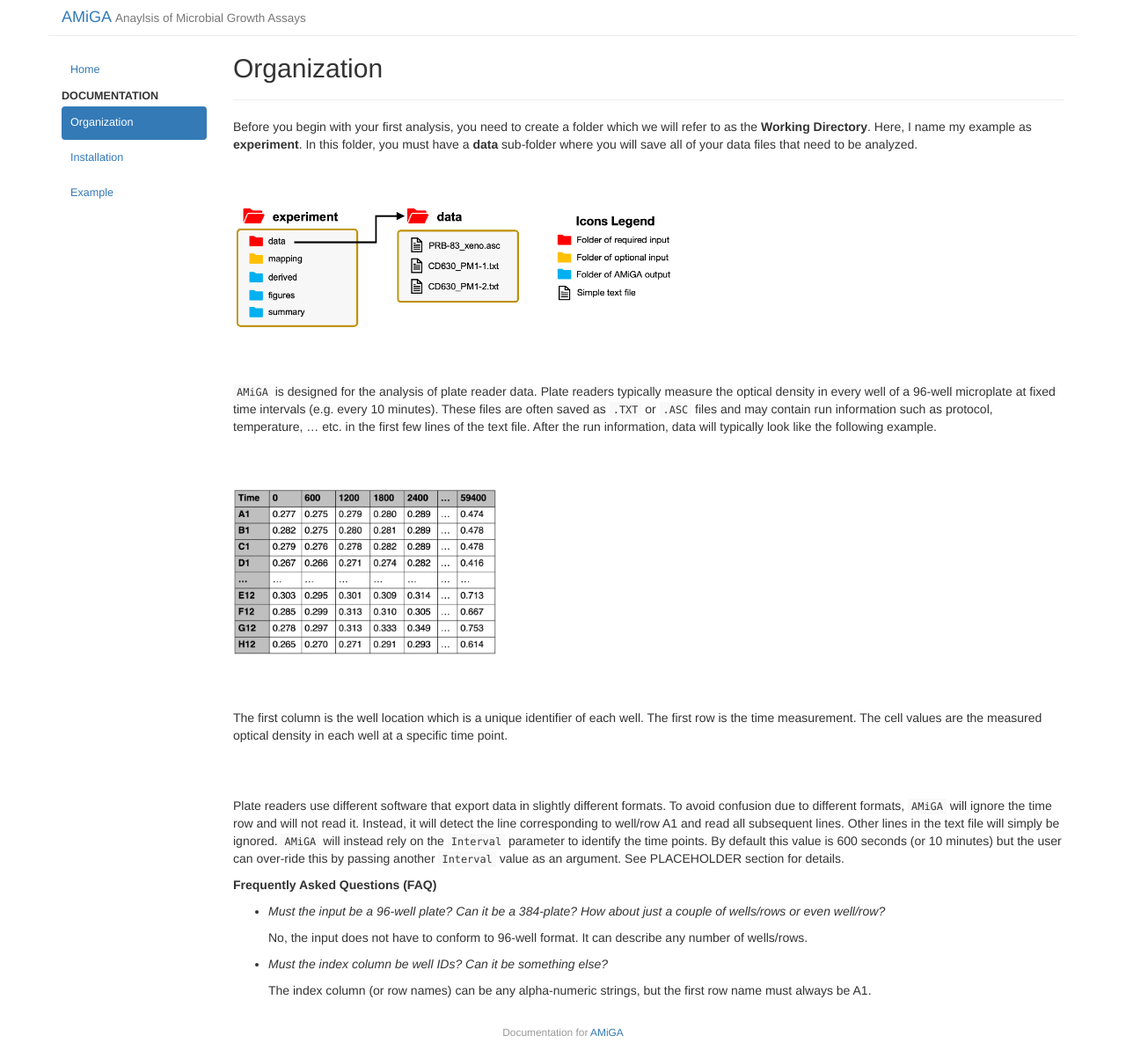
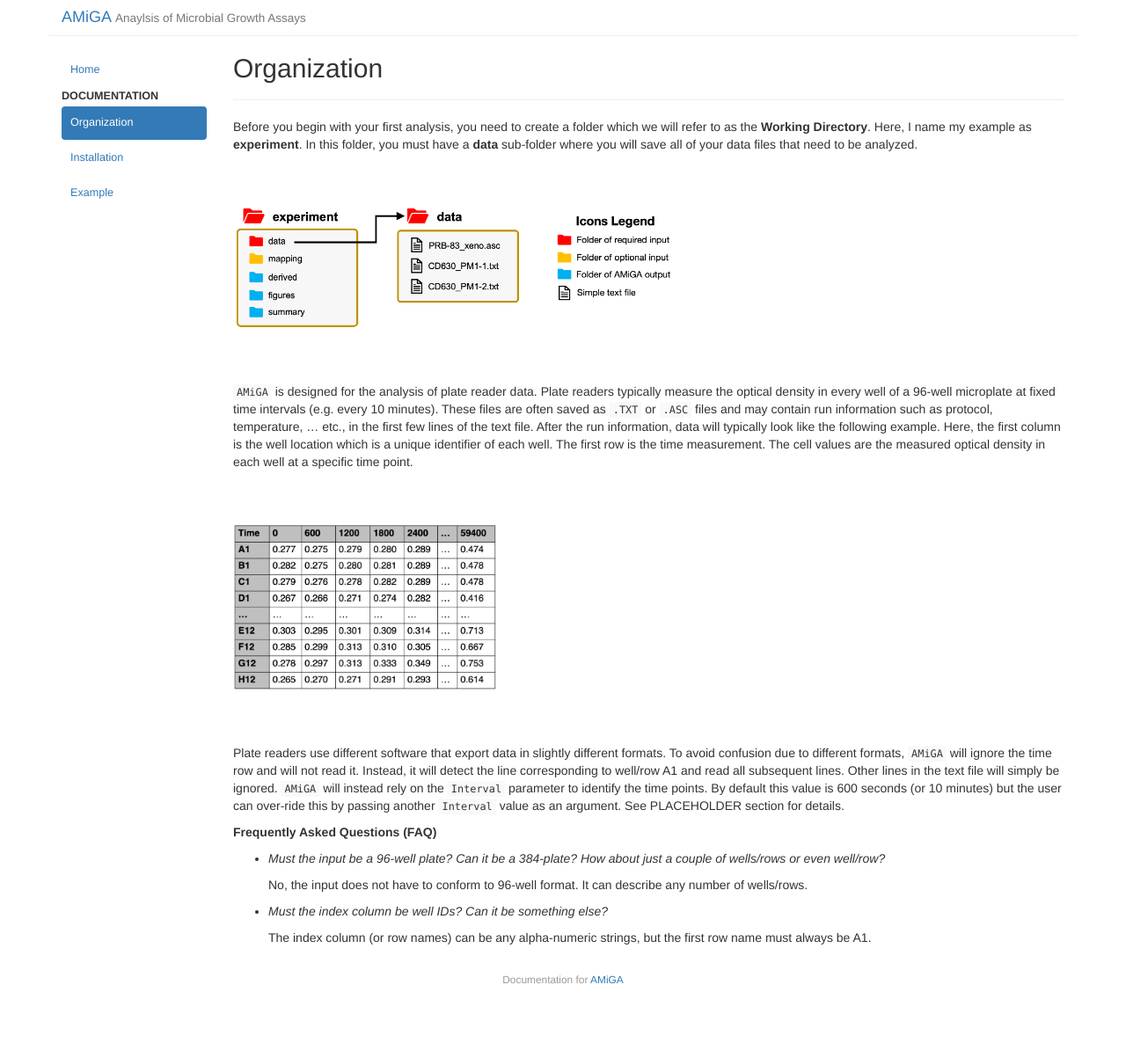
Before and after one commit to firasmidani/amiga, a Jekyll site: the page built from docs/_posts/2020-03-24-organization.md, in a window 1280 px wide. Shown: the whole page at 88% size. Built offline with Jekyll 4.4.1, drawn with Linux system fonts in a browser that asks for light colours; after the commit the page ends 1143 px from its top, so only the background shows below that.

Commit message:
formattingush

```diff
--- a/docs/_posts/2020-03-24-organization.md
+++ b/docs/_posts/2020-03-24-organization.md
@@ -14,16 +14,12 @@
 
 <br /><br />
 
-`AMiGA` is designed for the analysis of plate reader data. Plate readers typically measure the optical density in every well of a 96-well microplate at fixed time intervals (e.g. every 10 minutes). These files are often saved as `.TXT` or `.ASC` files and may contain run information such as protocol, temperature, ... etc. in the first few lines of the text file. After the run information, data will typically look like the following example.
+`AMiGA` is designed for the analysis of plate reader data. Plate readers typically measure the optical density in every well of a 96-well microplate at fixed time intervals (e.g. every 10 minutes). These files are often saved as `.TXT` or `.ASC` files and may contain run information such as protocol, temperature, ... etc., in the first few lines of the text file. After the run information, data will typically look like the following example. Here, the first column is the well location which is a unique identifier of each well. The  first row is the time measurement. The cell values are the measured optical density in each well at a specific time point.
 
 <br /><br />
 
 ![example data file](../assets/img/example_data_file.png){:width="300px"}
 <!--- ![amiga directory tree example](../assets/img/amiga_directory_tree_simple.png){:class="img-responsive"} --->
-
-<br /><br />
-
-The first column is the well location which is a unique identifier of each well. The  first row is the time measurement. The cell values are the measured optical density in each well at a specific time point.
 
 <br /><br />
 
```
